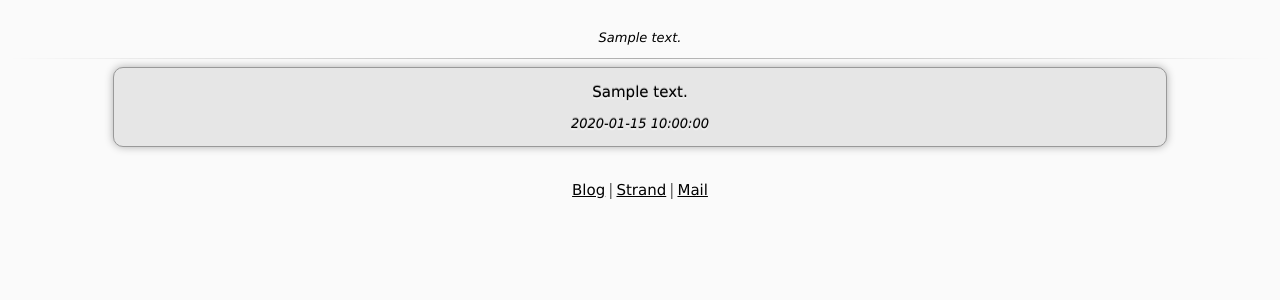
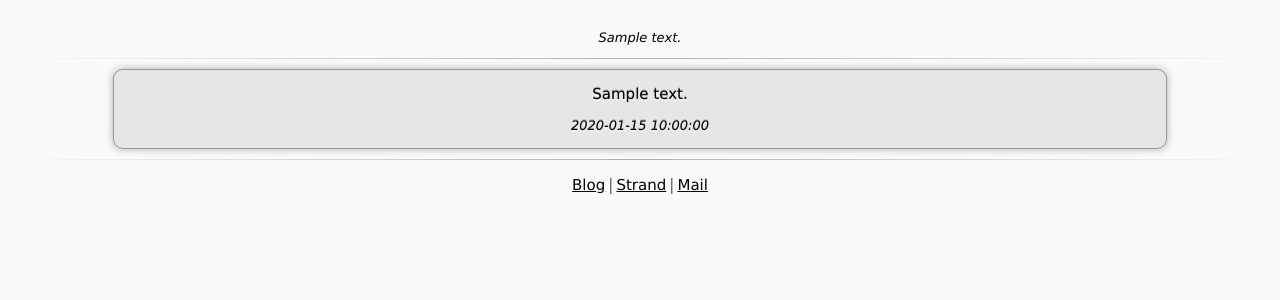
Before and after one commit to pranavrc/strand, a Flask app: template templates/index.html in a window 1280 px wide. Shown: the part 65-365 px from the top of the page. Run offline with Flask 2, Linux system fonts and the light colour scheme; tables that the repository leaves empty hold one stand-in row (values such as "Sample post"); the template is opened without the code that fills it: values that come from a table or form of the project are taken from there, most other values are stand-ins (such as "Sample title", 1, 10 or a date in 2020).

Commit message:
Margin around post divs.

```diff
--- a/static/index.css
+++ b/static/index.css
@@ -6,6 +6,8 @@ body {
 	font-family: "Lucida Grande", "Lucida Sans Unicode", Verdana, Arial, Helvetica, sans-serif;
 	font-size: 15px;
 	margin: auto;
+	margin-top: 10px;
+	margin-bottom: 10px;
 	width: 80%;
 	text-align: center;
 	border: 1px solid #999;
--- a/templates/index.html
+++ b/templates/index.html
@@ -14,8 +14,8 @@
 	{% if post.body %}
  		{% include 'post.html' %}
 	{% endif %}
-	<br />
 {% endfor %}
+<hr />
 <p style="text-align:center;">
 <a href="http://onloop.net/" onclick="window.open(this.href);return false;">Blog</a> | <a href="http://github.com/pranavrc/strand/" onclick="window.open(this.href);return false;">Strand</a> | <a href="mailto:me@onloop.net">Mail</a>
 </p>
```
